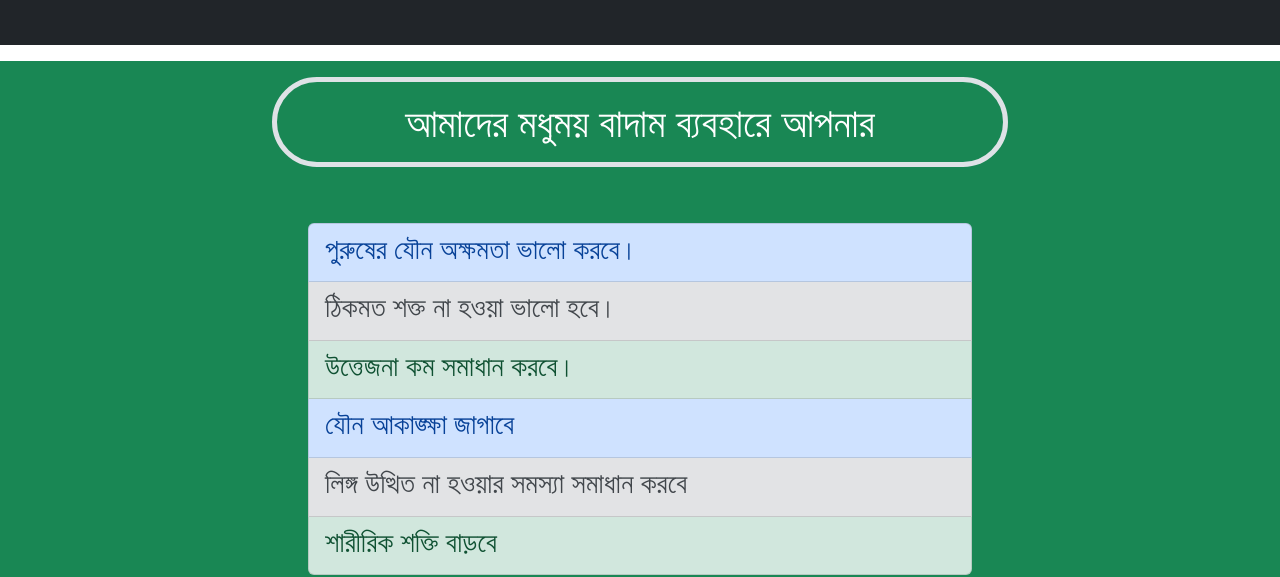
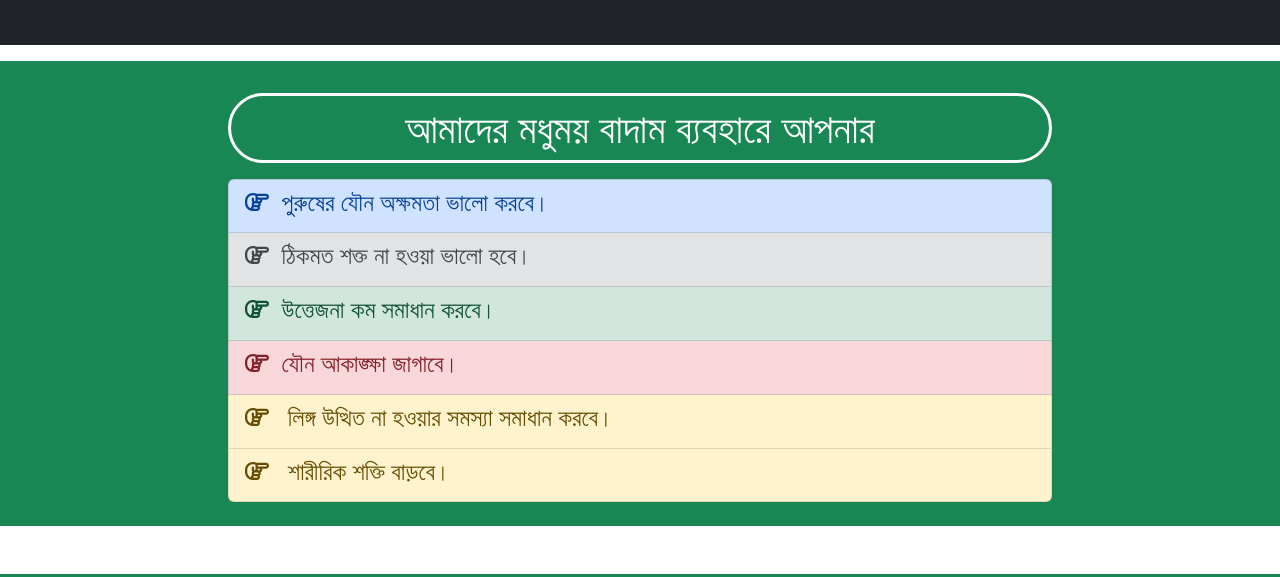
Before and after one commit to shourovdigital/bastob, a plain HTML site: page index.html in a window 1280 px wide. Shown: the part 1757-2334 px from the top of the page. Drawn offline with nearby package versions, Linux system fonts and the light colour scheme.

Commit message:
benefits updated

```diff
--- a/index.html
+++ b/index.html
@@ -79,6 +79,37 @@
     <!-- lead section end  -->
 
     <!-- facilities section started  -->
+    <section class="container-fluid text-bg-success p-3 mb-5 pb-4">
+        <div class="row">
+            <div class="col-2"></div>
+            <div class="col-lg-8 col-md-12 col-sm-12">
+                <h1 class="text-center text-white mt-3 p-2 border border-3 rounded-pill border-white mb-3">আমাদের মধুময় বাদাম ব্যবহারে আপনার</h1>
+                <div class="list-group">
+                    <a href="" class="list-group-item list-group-item-action list-group-item-primary">
+                        <h4><i class="fa-regular fa-hand-point-right"></i>&nbsp; পুরুষের যৌন অক্ষমতা ভালো করবে।</h4>
+                    </a>
+                    <a href="" class="list-group-item list-group-item-action list-group-item-secondary">
+                        <h4><i class="fa-regular fa-hand-point-right"></i>&nbsp; ঠিকমত শক্ত না হওয়া ভালো হবে।</h4>
+                    </a>
+                    <a href="" class="list-group-item list-group-item-action list-group-item-success">
+                        <h4><i class="fa-regular fa-hand-point-right"></i>&nbsp; উত্তেজনা কম সমাধান করবে।</h4>
+                    </a>
+                    <a href="" class="list-group-item list-group-item-action list-group-item-danger">
+                        <h4><i class="fa-regular fa-hand-point-right"></i>&nbsp; যৌন আকাঙ্ক্ষা জাগাবে।</h4>
+                    </a>
+                    <a href="" class="list-group-item list-group-item-action list-group-item-warning">
+                        <h4><i class="fa-regular fa-hand-point-right"></i> &nbsp; লিঙ্গ উত্থিত না হওয়ার সমস্যা সমাধান করবে।</h4>
+                    </a>
+                    </a>
+                    <a href="" class="list-group-item list-group-item-action list-group-item-warning">
+                        <h4><i class="fa-regular fa-hand-point-right"></i> &nbsp; শারীরিক শক্তি বাড়বে।</h4>
+                    </a>
+                </div>
+            </div>
+            <div class="col-2"></div>
+        </div>
+    </section>
+<!--
     <section class="container-fluid bg-success mb-3">
         <div class="facilities container">
             <header>
@@ -108,7 +139,7 @@
     </section>
     <section class="container d-flex justify-content-center mb-3">
         <img class="img-fluid" src="./images/content-img.png" alt="">
-    </section>
+    </section> -->
     <!-- facilities section end  -->
 
 <!-- benefit section started  -->
@@ -207,6 +238,7 @@
         </div>
     </footer>
     <!-- footer section end -->
+    <a href="https://wa.me/number>" target="_blank">Link Text Here</a>
 
     <!-- bootstrap js script  -->
     <script src="https://cdn.jsdelivr.net/npm/bootstrap@5.2.0/dist/js/bootstrap.bundle.min.js" integrity="sha384-A3rJD856KowSb7dwlZdYEkO39Gagi7vIsF0jrRAoQmDKKtQBHUuLZ9AsSv4jD4Xa" crossorigin="anonymous"></script>
```
